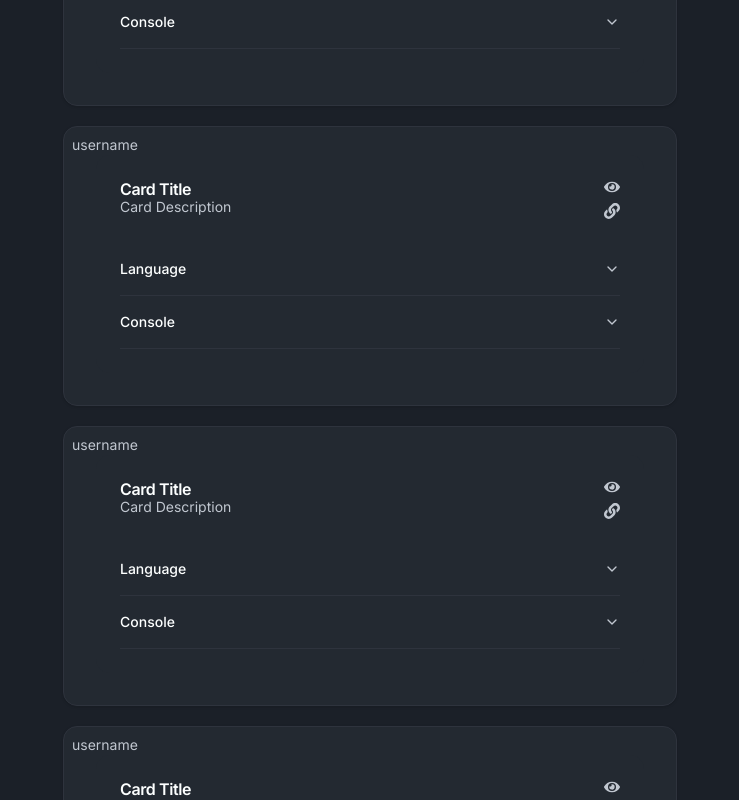
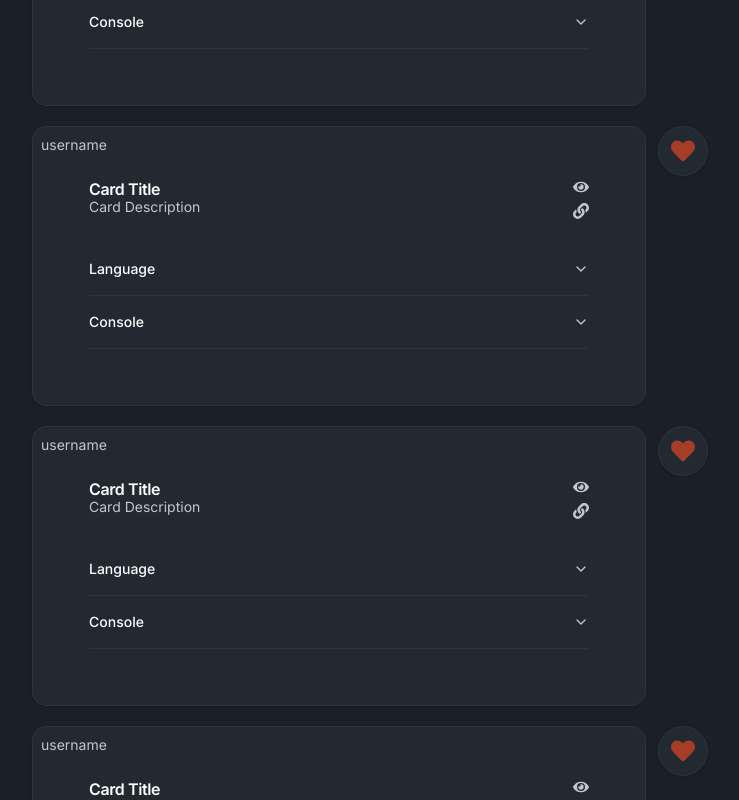
Before and after one commit to nemnem202/snipshare, a React app in the folder frontend/: page /explorer in a window 1280 px wide. Shown: the part 1360-2160 px from the top of the page, without its empty margins (270-1009 px from the left). Built offline with nearby package versions, Linux system fonts and the light colour scheme; the HTML template or start-up script is replaced by a standard one; a web font is replaced by a local one.

Commit message:
added comment card animation

```diff
--- a/frontend/src/core/pages/explorer.tsx
+++ b/frontend/src/core/pages/explorer.tsx
@@ -2,6 +2,7 @@ import Headline from "../../ui/components/headline";
 import LanguageSelect from "../../ui/components/language_select";
 import Searchbar from "../../ui/components/searchbar";
 import SnippetCard from "../../ui/components/snippet_card";
+import SnippetContainer from "../../ui/components/snippet_container";
 import SortingSelect from "../../ui/components/sorting_select";
 import Tag from "../../ui/components/tag";
 
@@ -30,7 +31,7 @@ export default function Explorer() {
       </div>
       <div className="flex flex-col items-center gap-5">
         {Array.from({ length: 6 }).map((_, id) => (
-          <SnippetCard />
+          <SnippetContainer />
         ))}
       </div>
     </>
--- /dev/null
+++ b/frontend/src/ui/components/comment_card.tsx
@@ -0,0 +1,21 @@
+import { Card, CardContent, CardFooter, CardHeader } from "../assets/card";
+import { FaHeart } from "react-icons/fa";
+
+export default function CommentCard({ closed }: { closed: boolean }) {
+  return (
+    <Card
+      className={`overflow-hidden animate  ${closed ? "w-[50px] h-[50px]  p-0 " : "w-120 h-150 "}`}
+      style={{ borderRadius: closed ? "30px" : "1rem" }}
+    >
+      <CardHeader className="p-3 [color:var(--primary)]">
+        <FaHeart size={24} />
+      </CardHeader>
+      <CardContent>
+        <p>Card Content</p>
+      </CardContent>
+      <CardFooter>
+        <p>Card Footer</p>
+      </CardFooter>
+    </Card>
+  );
+}
--- a/frontend/src/ui/components/snippet_accordion.tsx
+++ b/frontend/src/ui/components/snippet_accordion.tsx
@@ -3,7 +3,11 @@ import { Accordion, AccordionContent, AccordionItem, AccordionTrigger } from "..
 import SnippetCode from "./snippet_code";
 import SnippetConsole from "./snippet_console";
 
-export default function SnippetAccordion() {
+export default function SnippetAccordion({
+  setClosed,
+}: {
+  setClosed: React.Dispatch<React.SetStateAction<boolean>>;
+}) {
   const run = async (content: string) => {
     const body: PistonRequest = {
       files: [
@@ -20,7 +24,13 @@ export default function SnippetAccordion() {
   };
 
   return (
-    <Accordion type="multiple" className="w-[500px]">
+    <Accordion
+      type="multiple"
+      className="w-[500px]"
+      onValueChange={(openItems: string[]) => {
+        setClosed(openItems.length === 0);
+      }}
+    >
       <AccordionItem value="item-1">
         <AccordionTrigger>Language</AccordionTrigger>
         <AccordionContent className="flex flex-col gap-4 text-balance">
--- a/frontend/src/ui/components/snippet_card.tsx
+++ b/frontend/src/ui/components/snippet_card.tsx
@@ -3,7 +3,11 @@ import SnippetAccordion from "./snippet_accordion";
 import { FaEye } from "react-icons/fa";
 import { FaLink } from "react-icons/fa";
 
-export default function SnippetCard() {
+export default function SnippetCard({
+  setClosed,
+}: {
+  setClosed: React.Dispatch<React.SetStateAction<boolean>>;
+}) {
   return (
     <Card className="p-2">
       <CardHeader className="p-0 text-muted-foreground text-sm">username</CardHeader>
@@ -22,7 +26,7 @@ export default function SnippetCard() {
             </div>
           </CardHeader>
           <CardContent>
-            <SnippetAccordion />
+            <SnippetAccordion setClosed={setClosed} />
           </CardContent>
         </Card>
       </CardContent>
--- /dev/null
+++ b/frontend/src/ui/components/snippet_container.tsx
@@ -0,0 +1,13 @@
+import { useState } from "react";
+import CommentCard from "./comment_card";
+import SnippetCard from "./snippet_card";
+
+export default function SnippetContainer() {
+  const [closed, setClosed] = useState(true);
+  return (
+    <div className="flex gap-3">
+      <SnippetCard setClosed={setClosed} />
+      <CommentCard closed={closed} />
+    </div>
+  );
+}
```
